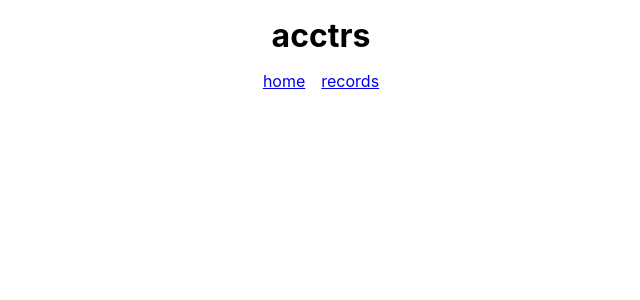
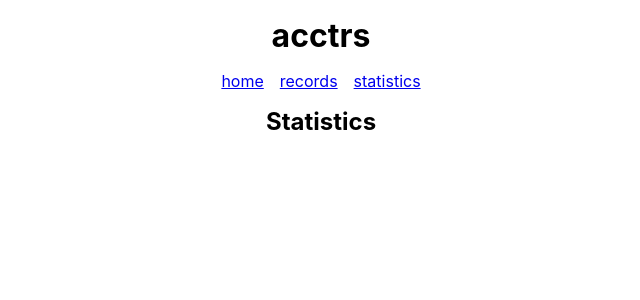
Before and after one commit to emp74ark/acctr, a React (Create React App) app: page /statistics in a window 1280 px wide. Before the commit this address had no page. Shown: the top 300 px of the page, without its empty margins (319-959 px from the left). Built offline with nearby package versions, Linux system fonts and the light colour scheme.

Commit message:
feat: add Statistics.tsx page

```diff
--- a/src/App.tsx
+++ b/src/App.tsx
@@ -1,5 +1,5 @@
 import React from 'react';
-import { Home, Records } from './pages';
+import { Home, Records, Statistics } from './pages';
 import { BrowserRouter, Outlet, Route, Routes } from 'react-router-dom';
 import { Header } from './components';
 
@@ -10,6 +10,7 @@ function App() {
         <Routes>
           <Route path='/' element={<Home/>}/>
           <Route path='/records' element={<Records/>}/>
+          <Route path='/statistics' element={<Statistics/>}/>
         </Routes>
         <Outlet/>
       </BrowserRouter>
--- a/src/components/Nav/Nav.tsx
+++ b/src/components/Nav/Nav.tsx
@@ -7,6 +7,7 @@ export const Nav = () => {
         <ul>
           <li><NavLink to='/'>home</NavLink></li>
           <li><NavLink to='/records'>records</NavLink></li>
+          <li><NavLink to='/statistics'>statistics</NavLink></li>
         </ul>
       </nav>
   );
--- a/src/components/OmniBar/OmniBar.tsx
+++ b/src/components/OmniBar/OmniBar.tsx
@@ -3,10 +3,9 @@ import {ChangeEvent, useEffect, useState} from 'react';
 import style from './style.module.css';
 import {OmniActionType} from './OmniBar.types';
 import {OmniButton} from '../OmniButton';
-import {inputParser} from '../../utils';
+import {inputParser, mandatorySymbols} from '../../utils';
 import {useDispatch} from 'react-redux';
 import {addRecord} from '../../store/recordsSlice';
-import {mandatorySymbols} from "../../utils/mandatorySymbols";
 
 export const OmniBar = () => {
   const [type, setType] = useState<OmniActionType>(OmniActionType.add);
--- /dev/null
+++ b/src/pages/Statistics/Statistics.tsx
@@ -0,0 +1,7 @@
+export const Statistics = () => {
+  return (
+      <>
+        <h2>Statistics</h2>
+      </>
+  );
+};
--- /dev/null
+++ b/src/pages/Statistics/index.ts
@@ -0,0 +1 @@
+export { Statistics } from './Statistics';
--- a/src/pages/index.ts
+++ b/src/pages/index.ts
@@ -1,2 +1,3 @@
 export * from './Home';
 export * from './Records';
+export * from './Statistics';
--- a/src/utils/index.ts
+++ b/src/utils/index.ts
@@ -1 +1,2 @@
 export * from './inputParser';
+export * from './mandatorySymbols';
```
